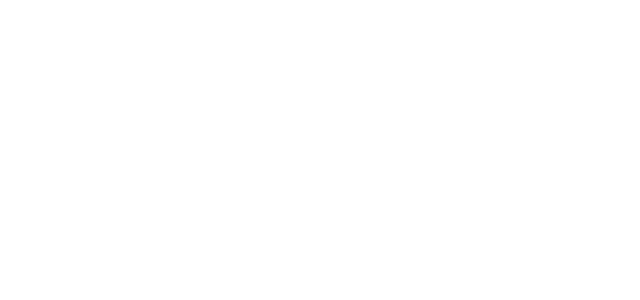
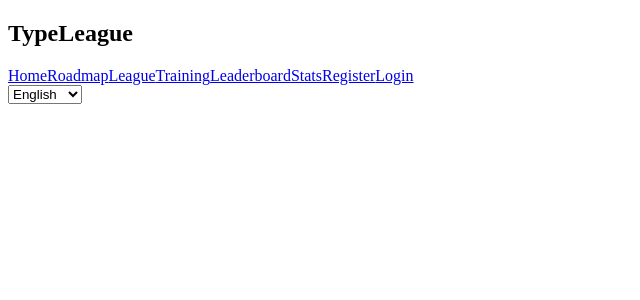
Before and after one commit to Jan-ops-ops/TypeLeague, a Vue app in the folder TypeLeague/: page /stats in a window 1280 px wide. Before the commit this address had no page. Shown: the top 300 px of the page, without its empty margins (0-640 px from the left). Built offline with nearby package versions, Linux system fonts and the light colour scheme.

Commit message:
Implementierung NavBar

```diff
--- a/TypeLeague/src/App.vue
+++ b/TypeLeague/src/App.vue
@@ -1,9 +1,10 @@
 <script setup lang="ts">
 import { RouterView } from 'vue-router'
+import NavBar from "./components/NavBar.vue";
 
 </script>
 <template>
-
+  <NavBar/>
   <RouterView/>
 
 
--- /dev/null
+++ b/TypeLeague/src/components/NavBar.vue
@@ -0,0 +1,45 @@
+<script setup lang="ts">
+import { ref } from 'vue';
+import { useI18n } from 'vue-i18n';
+
+const { locale } = useI18n();
+
+const currentLanguage = ref(locale.value);
+
+const switchLanguage = () => {
+  locale.value = currentLanguage.value;
+};
+</script>
+
+<template>
+  <nav class="navbar">
+    <div class="nav-left">
+      <h1>TypeLeague</h1>
+        <nav class="nav-links">
+          <router-link class="nav-link" to="/">Home</router-link>
+          <router-link class="nav-link" to="/roadmap">{{ $t('navbar.roadmap')}}</router-link>
+          <router-link class="nav-link" to="/league">{{ $t('navbar.league')}}</router-link>
+          <router-link class="nav-link" to="/training">{{ $t('navbar.training')}}</router-link>
+          <router-link class="nav-link" to="/leaderboard">{{ $t('navbar.leaderboard')}}</router-link>
+          <router-link class="nav-link" to="/stats">{{ $t('navbar.stats')}}</router-link>
+
+          <router-link class="nav-link" to="/register">{{ $t('navbar.register') }}</router-link>
+
+          <router-link class="nav-link" to="/login">{{ $t('navbar.login') }}</router-link>
+
+        </nav>
+    </div>
+
+    <div class="nav-right">
+      <select v-model="currentLanguage" @change="switchLanguage">
+        <option value="en">English</option>
+        <option value="de">Deutsch</option>
+        <option value="fr">Français</option>
+      </select>
+    </div>
+  </nav>
+</template>
+
+<style scoped>
+
+</style>
```
